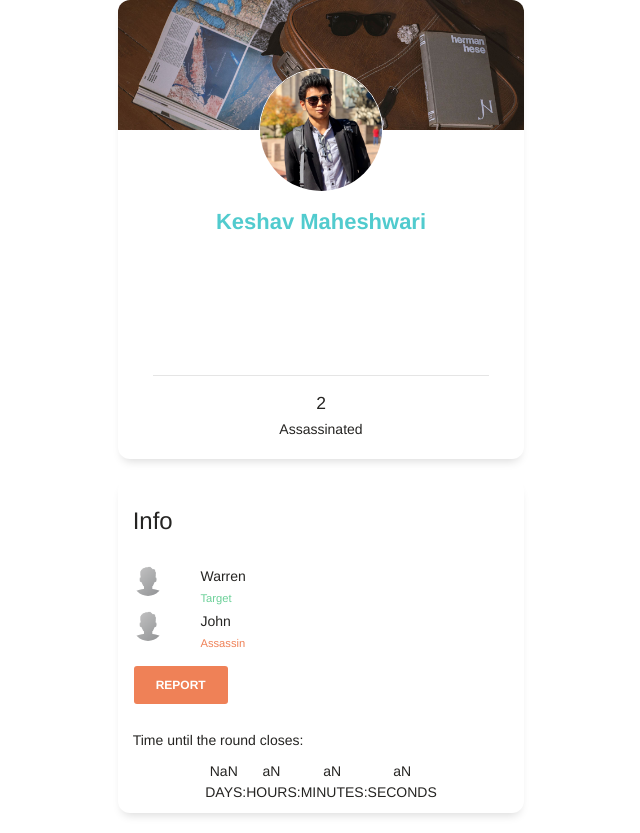
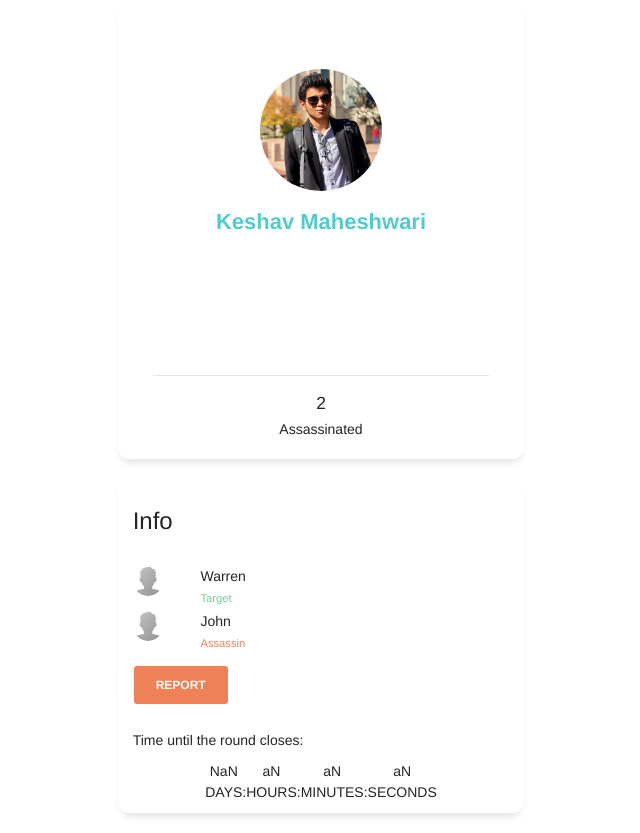
Before and after one commit to BUUPE/Ezio, a Next.js app: page /user in a window 1280 px wide. Shown: the whole page, without its empty margins (319-959 px from the left). Built offline with nearby package versions, Linux system fonts and the light colour scheme.

Commit message:
removed cover photo

```diff
--- a/pages/user.js
+++ b/pages/user.js
@@ -68,7 +68,7 @@ class User extends React.Component {
     var t = this.getTimeRemaining(this.state.countdown.deadline);
 
     this.setState({
-      countdown:{
+      countdown: {
         days: t.days,
         hours: ('0' + t.hours).slice(-2),
         minutes: ('0' + t.minutes).slice(-2),
@@ -93,10 +93,6 @@ class User extends React.Component {
             <Col md="4">
               <Card className="card-user">
                 <div className="image">
-                  <img
-                    alt="..."
-                    src="/img/damir-bosnjak.jpg"
-                  />
                 </div>
                 <CardBody>
                   <div className="author">
```
